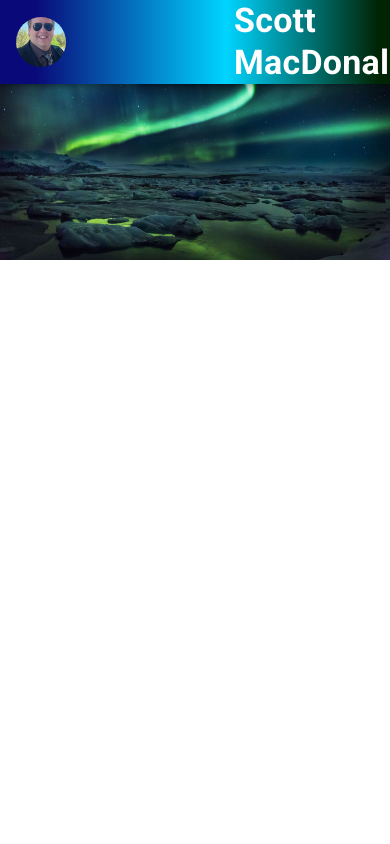
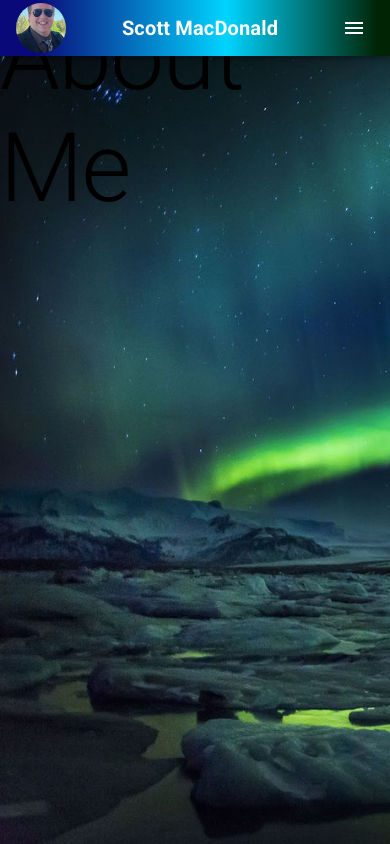
Before and after one commit to BigMacD-WebDesign/portfolioRemake, a React (Create React App) app: page / in a window 390 px wide. Built offline with nearby package versions, Linux system fonts and the light colour scheme.

Commit message:
fixed navbar responsiveness and began skeleton work for About me Page

```diff
--- a/src/App.css
+++ b/src/App.css
@@ -11,7 +11,7 @@ body {
   background-image: url('./assets/images/portolio_background.jpg');
   background-repeat: no-repeat;
   background-size: cover;
-  height: 100%;
+  height: 100vh;
   /* width: 100vh; */
 }
 
--- a/src/App.js
+++ b/src/App.js
@@ -1,12 +1,15 @@
-import Navbar from './components/Nav/Nav'
-import './App.css';
+import Navbar from "./components/Nav/Nav";
+import AboutMe from "./components/AboutMe";
+// import Container from "@mui/material";
+import "./App.css";
 
-const linksArray = ['Products', 'Services', 'Overview','Contact Us'];
+const linksArray = ["Products", "Services", "Overview", "Contact Us"];
 
 function App() {
   return (
     <>
-      <Navbar links={linksArray}/>
+      <Navbar links={linksArray} />
+        <AboutMe />
     </>
   );
 }
--- a/src/components/AboutMe.js
+++ b/src/components/AboutMe.js
@@ -1,11 +1,13 @@
-import React from 'react'
+import { Grid, Typography } from "@mui/material";
 
 const AboutMe = () => {
   return (
-    <>
+    <Grid container>
+      <Grid item xs={12}>
+        <Typography variant="h1">About Me</Typography>
+      </Grid>
+    </Grid>
+  );
+};
 
-    </>
-  )
-}
-
-export default AboutMe
+export default AboutMe;
--- a/src/components/Nav/Nav.js
+++ b/src/components/Nav/Nav.js
@@ -33,7 +33,7 @@ const Navbar = ({ links }) => {
                 {/* To change later: Make the Shopping cart Icon a logo photo */}
                 <Avatar sx={{width: 50, height: 50}} alt="Scott MacDonald Profile" src={profileImg} />
               </Typography>
-              <Typography sx={{ marginLeft: 21, align: 'center', fontWeight: 'bold' }} variant="h4"> Scott MacDonald </Typography>
+              <Typography sx={{ marginLeft: 'auto', align: 'center', fontWeight: 'bold' }} variant="h6"> Scott MacDonald </Typography>
             <Drawer links={links}/>
           </>
         ) : (
```
